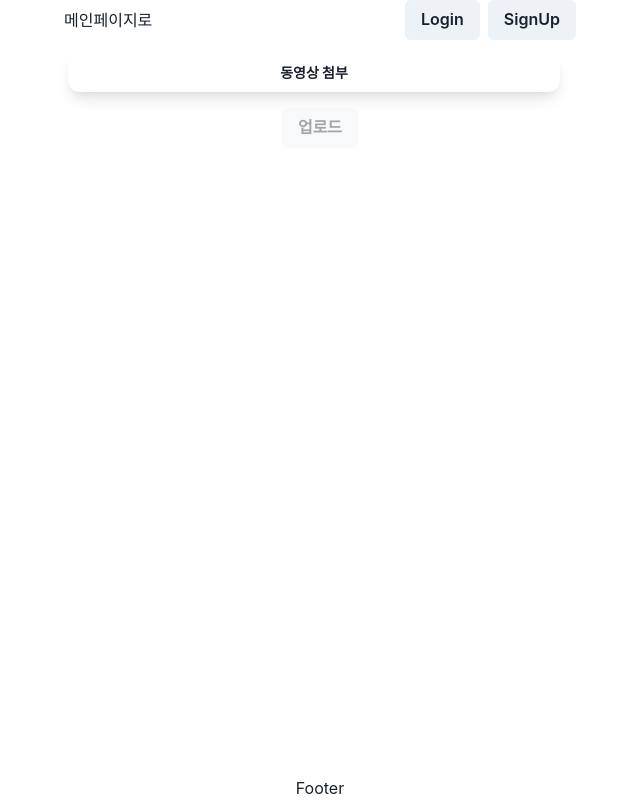
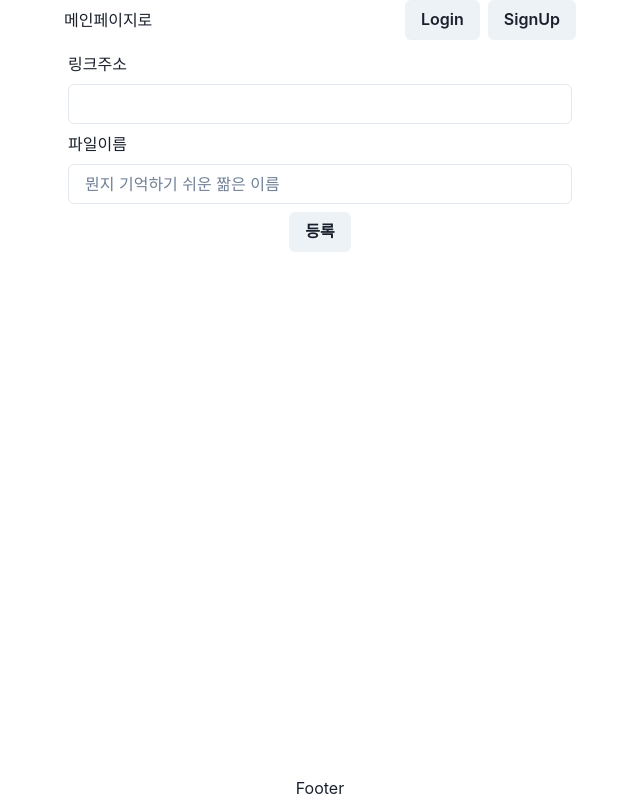
Before and after one commit to ffenland/pharm-display, a React (Vite) app: page /display/upload in a window 1280 px wide. Shown: the whole page, without its empty margins (320-960 px from the left). Built offline with nearby package versions, Linux system fonts and the light colour scheme; no server answers.

Commit message:
nas ver1

```diff
--- a/src/components/display/DisplayUpload.tsx
+++ b/src/components/display/DisplayUpload.tsx
@@ -1,7 +1,6 @@
 import { useState } from "react";
 import {
   Button,
-  Flex,
   FormControl,
   FormLabel,
   Input,
@@ -9,11 +8,10 @@ import {
   VStack,
 } from "@chakra-ui/react";
 import { useForm } from "react-hook-form";
-import { videoUpload } from "../../firebase/firebase";
+import { nasVideoLinkUpload } from "../../firebase/firebase";
 import { IDisplayUploadForm } from "../../types/display";
 import { useAuthContext } from "../../libs/useAuthContext";
 import { useNavigate } from "react-router-dom";
-import { nasFileUpload } from "../../api/apit";
 
 const DisplayUpload = () => {
   const navigate = useNavigate();
@@ -21,53 +19,53 @@ const DisplayUpload = () => {
     authState: { user },
   } = useAuthContext();
   const [isUploading, setIsUploading] = useState(false);
-  const { register, handleSubmit, watch } = useForm<IDisplayUploadForm>();
-
-  const attached = watch("video");
+  const [isError, setIsError] = useState(false);
+  const { register, handleSubmit } = useForm<IDisplayUploadForm>();
 
   const onValid = async (data: IDisplayUploadForm) => {
-    nasFileUpload(data.video[0]);
-
-    // if (!user || isUploading) return;
-    // setIsUploading(true);
-    // const result = await videoUpload({
-    //   keyCode: user.keyCode,
-    //   file: data.video[0],
-    // });
-    // setIsUploading(false);
-    // if (result) {
-    //   navigate("/display");
-    // }
+    if (!user || isUploading) return;
+    setIsError(false);
+    setIsUploading(true);
+    const keyCode = user.keyCode;
+    const result = await nasVideoLinkUpload({
+      link: data.link,
+      fileName: data.fileName,
+      keyCode,
+    });
+    setIsUploading(false);
+    if (result) {
+      navigate("/display");
+    } else {
+      setIsError(true);
+    }
   };
 
   return (
     <VStack maxW="lg" as="form" mx="auto" onSubmit={handleSubmit(onValid)}>
+      {isError ? <Text>뭔가 에러가 발생!</Text> : null}
       <FormControl>
         <FormLabel>
-          <Flex
-            h={10}
-            rounded={"xl"}
-            shadow={"lg"}
-            fontWeight={"bold"}
-            fontSize={"sm"}
-            justifyContent={"center"}
-            alignItems={"center"}
-            cursor={"pointer"}
-            _hover={{ bg: "gray.100" }}
-          >
-            동영상 첨부
-          </Flex>
-          <Input type="file" {...register("video")} accept="video/*" hidden />
+          <Text>링크주소</Text>
         </FormLabel>
-        {attached && attached.length > 0 ? (
-          <Text fontSize={"xs"}>{`${attached[0].name}... 첨부됨.`}</Text>
-        ) : null}
+        <Input
+          type="text"
+          {...register("link", { minLength: 2 })}
+          minLength={2}
+        />
       </FormControl>
-      <Button
-        type="submit"
-        isDisabled={isUploading || !attached || attached.length < 1}
-      >
-        업로드
+      <FormControl>
+        <FormLabel>
+          <Text>파일이름</Text>
+        </FormLabel>
+        <Input
+          type="text"
+          {...register("fileName", { minLength: 2 })}
+          placeholder="뭔지 기억하기 쉬운 짦은 이름"
+          minLength={2}
+        />
+      </FormControl>
+      <Button type="submit" isDisabled={isUploading}>
+        등록
       </Button>
     </VStack>
   );
--- a/src/firebase/firebase.ts
+++ b/src/firebase/firebase.ts
@@ -395,3 +395,22 @@ export const setVideoState = async ({
   const monitorRef = databaseRef(database, `monitors/${keyCode}/${monitorId}`);
   await update(monitorRef, { state });
 };
+
+export const nasVideoLinkUpload = async ({
+  link,
+  keyCode,
+  fileName,
+}: {
+  link: string;
+  keyCode: string;
+  fileName: string;
+}) => {
+  const dbRef = databaseRef(database, `files/${keyCode}/${fileName}`);
+  return databaseSet(dbRef, { filePath: link, state: "pause" })
+    .then(() => {
+      return true;
+    })
+    .catch(() => {
+      return false;
+    });
+};
--- a/src/types/display.d.ts
+++ b/src/types/display.d.ts
@@ -1,5 +1,6 @@
 export interface IDisplayUploadForm {
-  video: FileList;
+  link: string;
+  fileName: string;
 }
 
 export interface IVideoItem {
```
